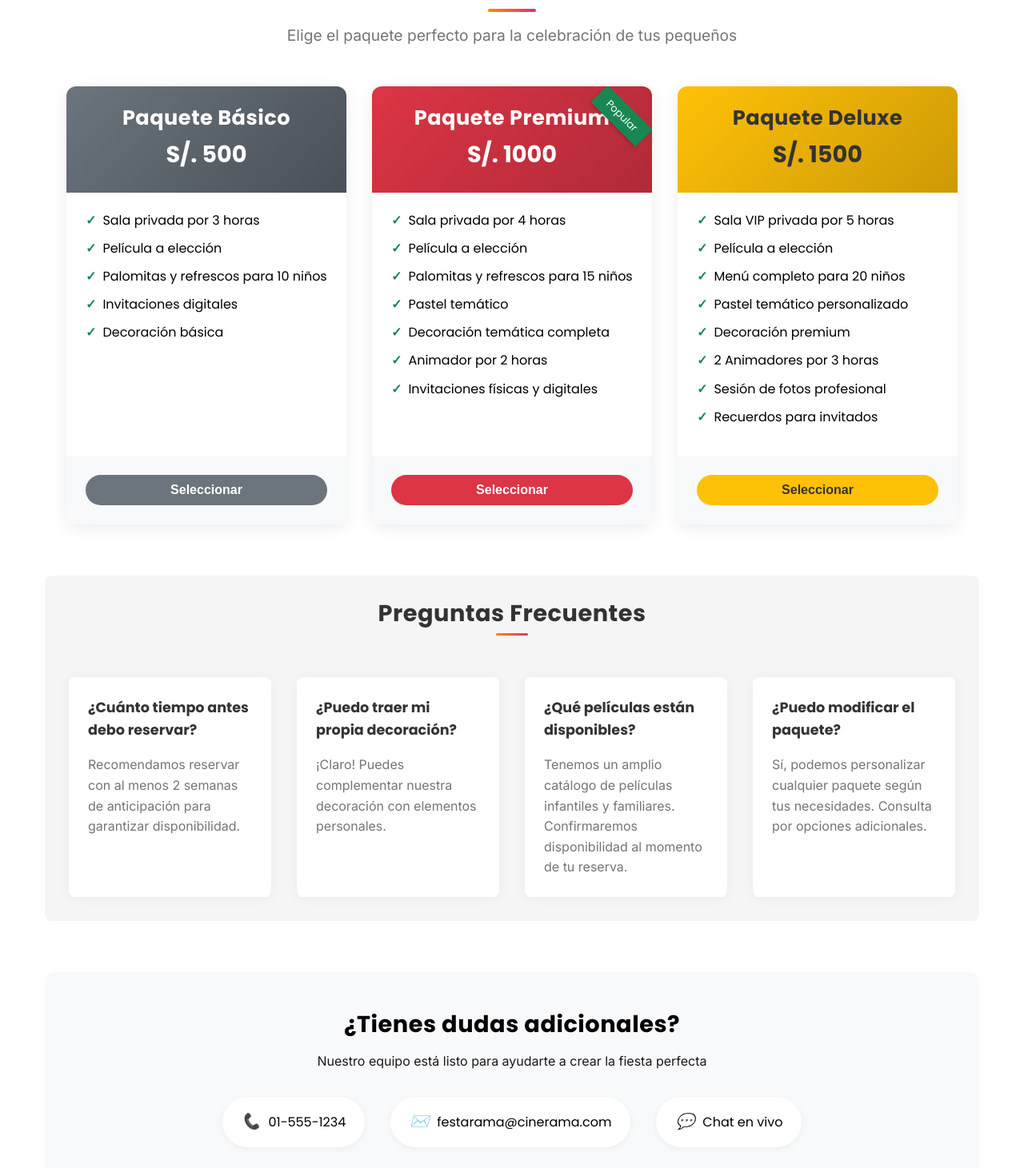
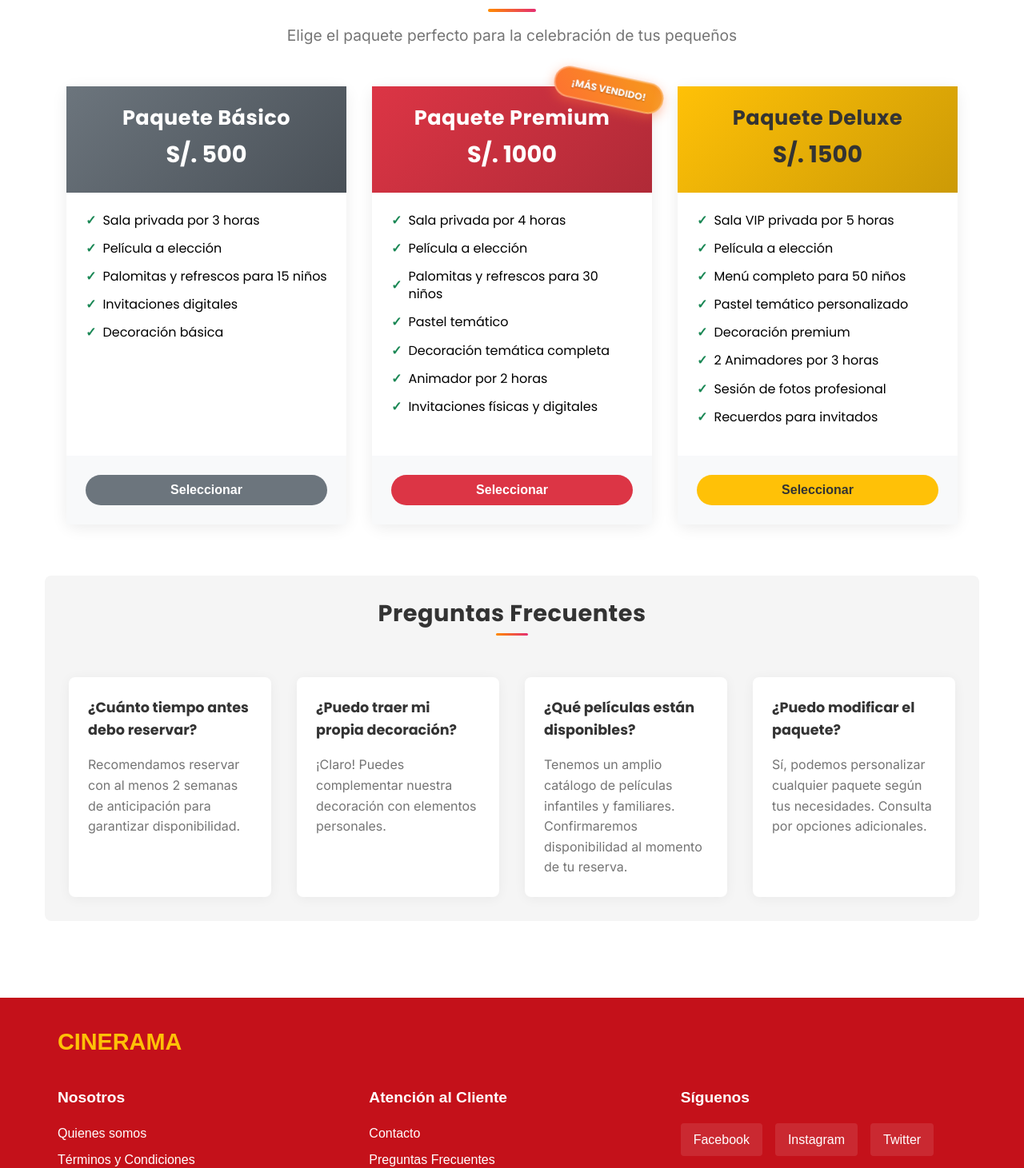
Before and after one commit to BruGeth/Cinerama, a React (Create React App) app in the folder frontend/: page /festarama/packages in a window 1280 px wide. Shown: the part 201-1662 px from the top of the page at 80% size. Built offline with nearby package versions, Linux system fonts and the light colour scheme.

Commit message:
feat(frontend): Add confetti effect on package selection and enhance package card styles

```diff
--- a/frontend/src/pages/FestaRamaPackages.jsx
+++ b/frontend/src/pages/FestaRamaPackages.jsx
@@ -22,12 +22,45 @@
     setShowModal(true);
 
     // Trigger confetti effect when package is selected
+  const duration = 3 * 1000;
+  const animationEnd = Date.now() + duration;
+
+  const randomInRange = (min, max) => {
+    return Math.random() * (max - min) + min;
+  }
+
+  const interval = setInterval(function() {
+    const timeLeft = animationEnd - Date.now();
+
+    if (timeLeft <= 0) {
+      return clearInterval(interval);
+    }
+
+    const particleCount = 50 * (timeLeft / duration);
+
+    // Fire from the left
     confetti({
-      particleCount: 100,
-      spread: 70,
-      origin: { y: 0.6 }
+      particleCount,
+      startVelocity: 30,
+      spread: 80,
+      origin: {
+        x: randomInRange(0.1, 0.3),
+        y: Math.random() - 0.2
+      }
     });
-  };
+
+    // Fire from the right
+    confetti({
+      particleCount,
+      startVelocity: 30,
+      spread: 80,
+      origin: {
+        x: randomInRange(0.7, 0.9),
+        y: Math.random() - 0.2
+      }
+    });
+  }, 250);
+};
 
   const closeModal = () => {
     setShowModal(false);
@@ -59,7 +92,7 @@
             <ul className="package-features">
               <li><span className="check-icon">✓</span> Sala privada por 3 horas</li>
               <li><span className="check-icon">✓</span> Película a elección</li>
-              <li><span className="check-icon">✓</span> Palomitas y refrescos para 10 niños</li>
+              <li><span className="check-icon">✓</span> Palomitas y refrescos para 15 niños</li>
               <li><span className="check-icon">✓</span> Invitaciones digitales</li>
               <li><span className="check-icon">✓</span> Decoración básica</li>
             </ul>
@@ -77,7 +110,10 @@
         {/* Paquete Premium */}
         <div className="package-card premium">
           <div className="package-header">
-            <div className="ribbon">Popular</div>
+            <div className="ribbon-popular">
+            <span className="ribbon-text">¡MÁS VENDIDO!</span>
+            <div className="ribbon-shine"></div>
+            </div>
             <h2>Paquete Premium</h2>
             <div className="price-tag">S/. 1000</div>
           </div>
@@ -85,7 +121,7 @@
             <ul className="package-features">
               <li><span className="check-icon">✓</span> Sala privada por 4 horas</li>
               <li><span className="check-icon">✓</span> Película a elección</li>
-              <li><span className="check-icon">✓</span> Palomitas y refrescos para 15 niños</li>
+              <li><span className="check-icon">✓</span> Palomitas y refrescos para 30 niños</li>
               <li><span className="check-icon">✓</span> Pastel temático</li>
               <li><span className="check-icon">✓</span> Decoración temática completa</li>
               <li><span className="check-icon">✓</span> Animador por 2 horas</li>
@@ -112,7 +148,7 @@
             <ul className="package-features">
               <li><span className="check-icon">✓</span> Sala VIP privada por 5 horas</li>
               <li><span className="check-icon">✓</span> Película a elección</li>
-              <li><span className="check-icon">✓</span> Menú completo para 20 niños</li>
+              <li><span className="check-icon">✓</span> Menú completo para 50 niños</li>
               <li><span className="check-icon">✓</span> Pastel temático personalizado</li>
               <li><span className="check-icon">✓</span> Decoración premium</li>
               <li><span className="check-icon">✓</span> 2 Animadores por 3 horas</li>
@@ -156,7 +192,7 @@
 
       {/* Confirmation Modal */}
       {showModal && (
-        <div className="modal-overlay">
+        <div className="modal-overlay-improved">
           <div className="modal-content">
             <span className="close-modal" onClick={closeModal}>&times;</span>
             <h2>¡Excelente elección!</h2>
@@ -170,26 +206,6 @@
           </div>
         </div>
       )}
-
-      {/* Contact Section */}
-      <div className="contact-section">
-        <h2>¿Tienes dudas adicionales?</h2>
-        <p>Nuestro equipo está listo para ayudarte a crear la fiesta perfecta</p>
-        <div className="contact-methods">
-          <div className="contact-method">
-            <i className="contact-icon">📞</i>
-            <span>01-555-1234</span>
-          </div>
-          <div className="contact-method">
-            <i className="contact-icon">✉️</i>
-            <span>festarama@cinerama.com</span>
-          </div>
-          <div className="contact-method">
-            <i className="contact-icon">💬</i>
-            <span>Chat en vivo</span>
-          </div>
-        </div>
-      </div>
     </div>
   );
 };
--- a/frontend/src/styles/FestaRamaPackages.css
+++ b/frontend/src/styles/FestaRamaPackages.css
@@ -84,6 +84,7 @@
   min-width: 300px;
   max-width: 350px;
   flex: 1;
+  overflow: visible;
 }
 
 .package-card:hover {
@@ -97,6 +98,7 @@
   color: white;
   text-align: center;
   position: relative;
+  overflow: visible;
 }
 
 .basic .package-header {
@@ -139,6 +141,62 @@
   transform: translateX(30%) translateY(-5%) rotate(45deg);
   transform-origin: top left;
   box-shadow: 0 2px 4px rgba(0, 0, 0, 0.2);
+}
+
+.ribbon-popular {
+  position: absolute;
+  top: -15px;
+  right: -15px;
+  background: linear-gradient(45deg, #ff6b35, #f7931e, #ff6b35);
+  background-size: 200% 200%;
+  color: white;
+  padding: 8px 20px;
+  font-size: 0.75rem;
+  font-weight: 700;
+  transform: rotate(15deg);
+  box-shadow: 0 6px 15px rgba(255, 107, 53, 0.5);
+  border-radius: 20px;
+  animation: ribbonPulse 2s ease-in-out infinite, gradientShift 3s ease-in-out infinite;
+  text-shadow: 0 1px 2px rgba(0,0,0,0.3);
+  border: 2px solid rgba(255,255,255,0.3);
+  overflow: hidden;
+  z-index: 10;
+}
+
+.ribbon-text {
+  position: relative;
+  z-index: 2;
+}
+
+.ribbon-shine {
+  position: absolute;
+  top: 0;
+  left: -100%;
+  width: 100%;
+  height: 100%;
+  background: linear-gradient(90deg, transparent, rgba(255,255,255,0.4), transparent);
+  animation: shine 2s ease-in-out infinite;
+}
+
+@keyframes ribbonPulse {
+  0%, 100% {
+    transform: rotate(12deg) scale(1);
+    box-shadow: 0 4px 12px rgba(255, 107, 53, 0.4);
+  }
+  50% {
+    transform: rotate(12deg) scale(1.05);
+    box-shadow: 0 6px 20px rgba(255, 107, 53, 0.6);
+  }
+}
+
+@keyframes gradientShift {
+  0%, 100% { background-position: 0% 50%; }
+  50% { background-position: 100% 50%; }
+}
+
+@keyframes shine {
+  0% { left: -100%; }
+  100% { left: 100%; }
 }
 
 /* Package Body */
```
